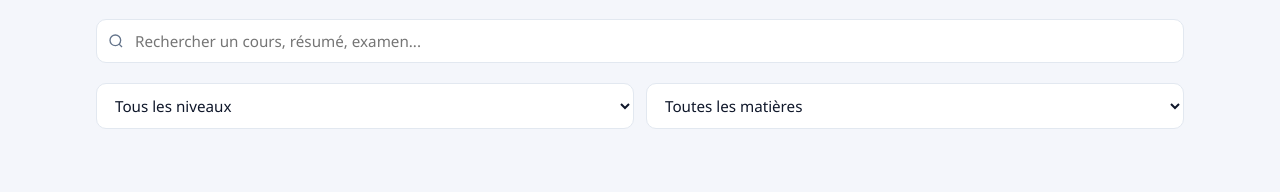
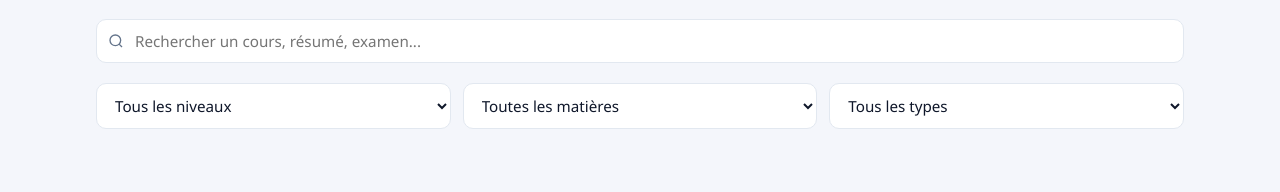
Before and after one commit to giftmantn/tanit-school, a plain HTML site: page browse.html in a window 1280 px wide. Shown: the part 137-329 px from the top of the page. Drawn offline with nearby package versions, Linux system fonts and the light colour scheme; no server answers.

Commit message:
browse filter add type

```diff
--- a/browse.html
+++ b/browse.html
@@ -30,6 +30,7 @@
       <select id="levelFilter" class="input"></select>
       <select id="subjectFilter" class="input"></select>
       <select id="sectionFilter" class="input" style="display:none"></select>
+      <select id="typeFilter" class="input"></select>
     </div>
 
     <div id="results" class="card-row"></div>
@@ -79,6 +80,7 @@
       const levelSel = document.getElementById("levelFilter");
       const subjectSel = document.getElementById("subjectFilter");
       const sectionSel = document.getElementById("sectionFilter");
+      const typeSel = document.getElementById("typeFilter");
       levelSel.innerHTML = `<option value="">${t("browse.all_levels")}</option>` +
         optionList(levels, null, (l) => l[`name_${getLang()}`] || l.name_fr);
       subjectSel.innerHTML = `<option value="">${t("browse.all_subjects")}</option>` +
@@ -86,12 +88,18 @@
       levelSel.addEventListener("change", () => { updateSectionFilter(); updateSubjectFilter(); render(); });
       subjectSel.addEventListener("change", render);
       sectionSel.addEventListener("change", () => { updateSubjectFilter(); render(); });
+      typeSel.innerHTML = `<option value="">${t("browse.all_types")}</option>` +
+        ["cours", "manuel_officiel", "series_exercices", "examen", "autre"]
+          .map((ty) => `<option value="${ty}">${escapeHtml(t("teacher.doc.type." + ty))}</option>`)
+          .join("");
+      typeSel.addEventListener("change", render);
       document.getElementById("searchInput").addEventListener("input", render);
       document.getElementById("clearFilters").addEventListener("click", () => {
         levelSel.value = "";
         subjectSel.value = "";
         sectionSel.value = "";
         sectionSel.style.display = "none";
+        typeSel.value = "";
         document.getElementById("searchInput").value = "";
         updateSubjectFilter();
         render();
@@ -146,12 +154,14 @@
       const lv = document.getElementById("levelFilter").value;
       const sub = document.getElementById("subjectFilter").value;
       const sec = document.getElementById("sectionFilter").value;
+      const typ = document.getElementById("typeFilter").value;
       const lang = getLang();
 
       const filtered = allDocs.filter((d) => {
         if (lv && d.level_id !== lv) return false;
         if (sub && d.subject_id !== sub) return false;
         if (sec && d.section_id !== sec) return false;
+        if (typ && d.doc_type !== typ) return false;
         if (q) {
           const hay = [d.title_fr, d.title_ar, d.title_en, d.desc_fr, d.desc_ar, d.desc_en].join(" ").toLowerCase();
           if (!hay.includes(q)) return false;
--- a/js/i18n.js
+++ b/js/i18n.js
@@ -181,6 +181,7 @@ const I18N = {
     "admin.section.levels": "المستويات المعنية",
     "admin.section.subjects_title": "مواد الشعب",
     "browse.all_sections": "كل الشعب",
+    "browse.all_types": "كل الأنواع",
     "teacher.doc.section": "الشعبة",
     "teacher.doc.section_required": "الشعبة إجبارية لهذا المستوى",
     // Misc
@@ -361,6 +362,7 @@ const I18N = {
     "admin.section.levels": "Niveaux concernés",
     "admin.section.subjects_title": "Matières de la section",
     "browse.all_sections": "Toutes les sections",
+    "browse.all_types": "Tous les types",
     "teacher.doc.section": "Section",
     "teacher.doc.section_required": "La section est obligatoire pour ce niveau",
     "misc.loading": "Chargement...",
@@ -540,6 +542,7 @@ const I18N = {
     "admin.section.levels": "Applicable levels",
     "admin.section.subjects_title": "Section subjects",
     "browse.all_sections": "All sections",
+    "browse.all_types": "All types",
     "teacher.doc.section": "Section",
     "teacher.doc.section_required": "Section is required for this level",
     "misc.loading": "Loading...",
```
